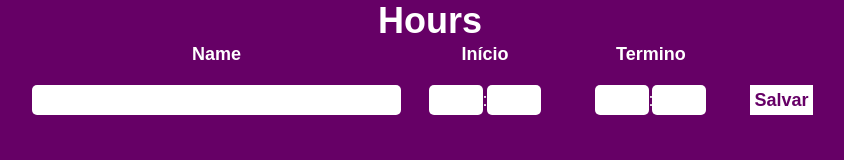
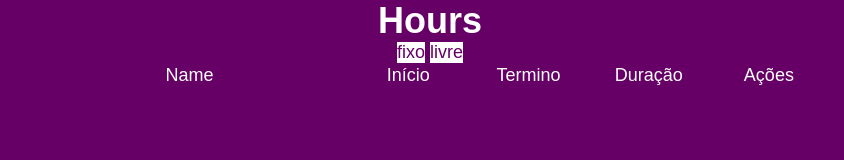
Before and after one commit to tarsislimadev/hours, a plain HTML site: page frontend/public/index.html in a window 1280 px wide. Shown: the whole page, without its empty margins (210-1054 px from the left). Drawn offline with Linux system fonts and the light colour scheme.

Commit message:
Fixing table in HTML

```diff
--- a/frontend/public/index.html
+++ b/frontend/public/index.html
@@ -16,38 +16,19 @@
 
     <div id="text-errors"></div>
 
-    <table>
-      <thead>
-        <tr>
-          <th>Name</th>
-          <th>Início</th>
-          <th>Termino</th>
-          <th></th>
-        </tr>
-        <tr>
-          <td>
-            <input type="text" class="input-text input-large input-text-left" id="input-name" autofocus>
-          </td>
-          <td>
-            <div class="input-group">
-              <input type="text" class="input-text" id="input-start-hour">
-              <span class="separator-text">:</span>
-              <input type="text" class="input-text" id="input-start-minute">
-            </div>
-          </td>
-          <td>
-            <div class="input-group">
-              <input type="text" class="input-text" id="input-end-hour">
-              <span class="separator-text">:</span>
-              <input type="text" class="input-text" id="input-end-minute">
-            </div>
-          </td>
-          <td>
-            <button class="button-save" id="button-save">Salvar</button>
-          </td>
-        </tr>
-      </thead>
-      <tbody id="table-hours"></tbody>
+    <div class="buttons">
+      <button class="button" id="btn-fixo"  title="horário inicial e final são atribuídos previamente; notificações são disparadas para informação">fixo</button>
+      <button class="button" id="btn-livre" title="horário inicial e final são atribuídos a partir de botões; o período é calculado a partir dos horário de início e fim.">livre</button>
+    </div>
+
+    <table id="table-hours">
+      <tr>
+        <td width="40%">Name</td>
+        <td width="15%">Início</td>
+        <td width="15%">Termino</td>
+        <td width="15%">Duração</td>
+        <td width="15%">Ações</td>
+      </tr>
     </table>
   </div>
 
```
